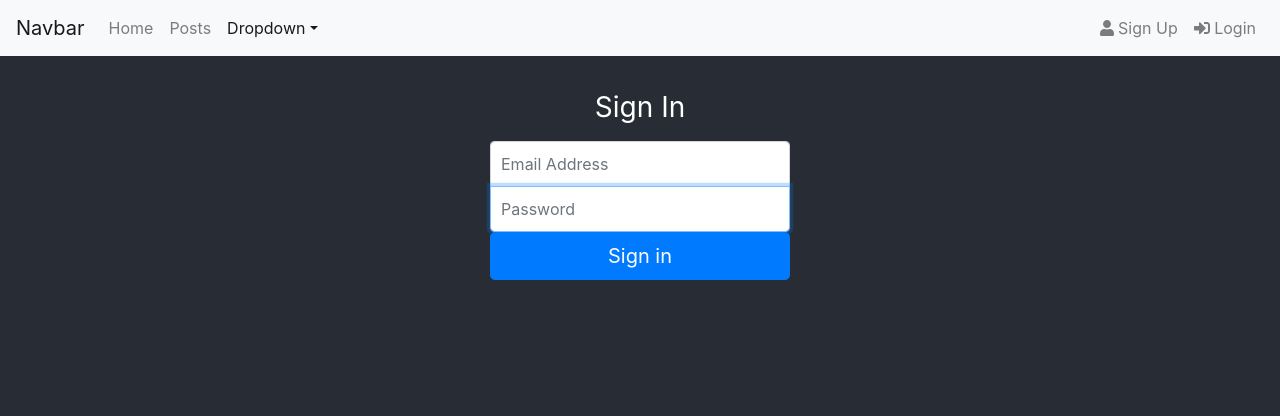
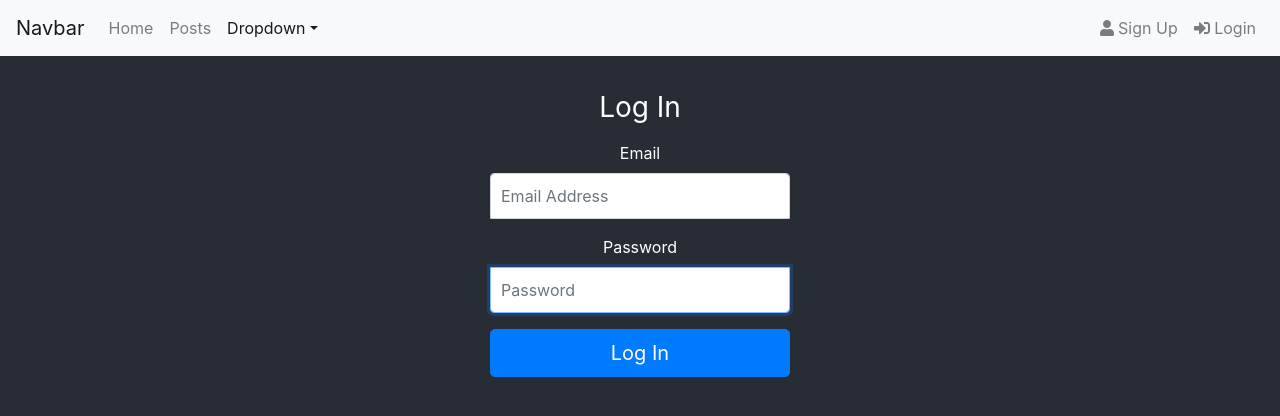
Before and after one commit to gorkemarslan/Blog-React-Django, a React (Create React App) app in the folder frontend/: page /login in a window 1280 px wide. Shown: the top 416 px of the page. Built offline with nearby package versions, Linux system fonts and the light colour scheme.

Commit message:
Added JWT token functionality for Login component

```diff
--- a/frontend/src/components/Login.js
+++ b/frontend/src/components/Login.js
@@ -1,4 +1,5 @@
-import React, { useState } from 'react'
+import React, { useState } from 'react';
+import axios from 'axios';
 
 function Login() {
     const [formData, setFormData] = useState({
@@ -15,14 +16,33 @@ function Login() {
 
     const handleSubmit = (e) => {
         e.preventDefault();
-        console.log(formData);
+        login(formData.email, formData.password)
     }
+
+    const login = (email, password) => {
+      const config = {
+        headers: {
+          'Content-Type': 'application/json'
+        }
+      }
+
+      const body = JSON.stringify({email, password});
+
+      axios.post('http://127.0.0.1:8000/auth/jwt/create/', body, config)
+      .then((response) => {
+        console.log(response.data);
+      })
+      .catch((error) => {
+        console.log(error);
+      })
+    }
+
     return (
         <div>
         <form onSubmit={handleSubmit} className="form-signup">
           {/*</form><img className="mb-4" src="../assets/brand/bootstrap-solid.svg" alt="" width="72" height="72">*/}
-          <h1 className="h3 mb-3 font-weight-normal">Sign In</h1>
-          <label className="sr-only">
+          <h1 className="h3 mb-3 font-weight-normal">Log In</h1>
+          <label>
             Email
           </label>
           <input
@@ -30,12 +50,12 @@ function Login() {
             type="email"
             id="email"
             name="email"
-            className="form-control"
+            className="form-control mb-3"
             placeholder="Email Address"
             required
             autoFocus
           />
-          <label className="sr-only">
+          <label>
             Password
           </label>
           <input
@@ -43,13 +63,13 @@ function Login() {
             type="password"
             id="password"
             name="password"
-            className="form-control"
+            className="form-control mb-3"
             placeholder="Password"
             required
             autoFocus
           />
           <button className="btn btn-lg btn-primary btn-block" type="submit">
-            Sign in
+            Log In
           </button>
         </form>
       </div>
```
Also changed, not shown: 2 other files (tests, documents, lock files or other folders).
